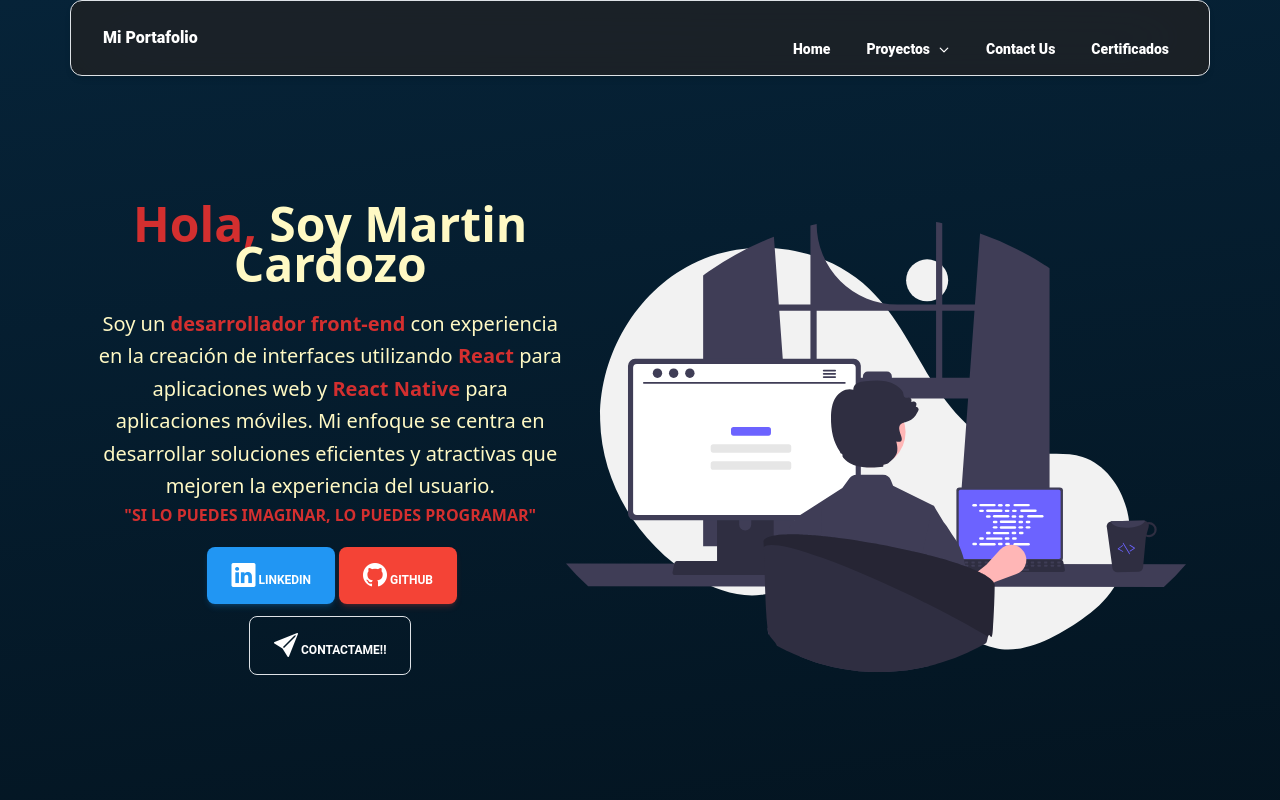
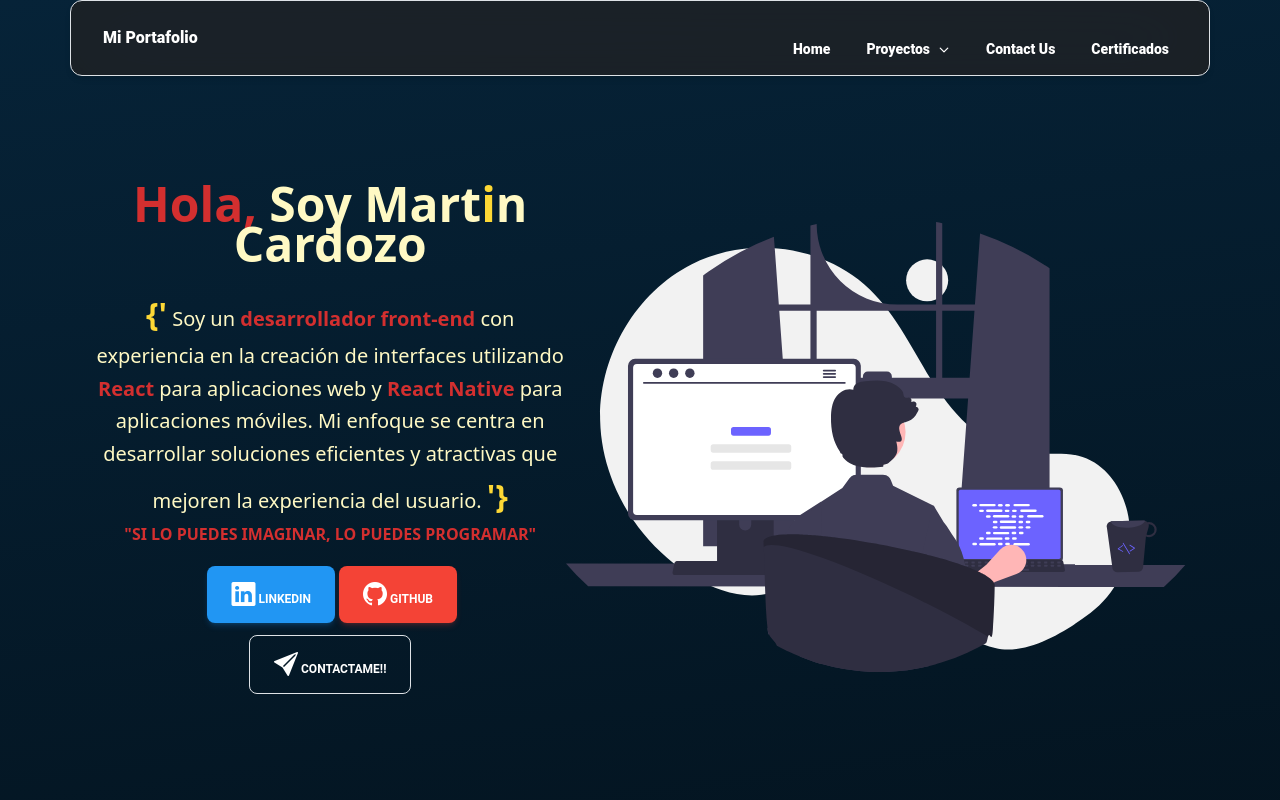
Before and after one commit to CardozoMartin/Portafolio-React, a React (Vite) app: page / in a window 1280 px wide. Shown: the top 800 px of the page. Built offline with nearby package versions, Linux system fonts and the light colour scheme.

Commit message:
se agregan algunas animaciones

```diff
--- a/package.json
+++ b/package.json
@@ -18,6 +18,7 @@
     "@mui/material": "^5.15.9",
     "@radix-ui/react-navigation-menu": "^1.1.4",
     "@radix-ui/react-slot": "^1.0.2",
+    "aos": "^2.3.4",
     "bootstrap": "^5.3.2",
     "bootstrap-icons": "^1.11.3",
     "class-variance-authority": "^0.7.0",
--- a/src/components/home/Banner.jsx
+++ b/src/components/home/Banner.jsx
@@ -2,10 +2,21 @@ import { buttonVariants } from "@/components/ui/button";
 import { Button } from "@material-tailwind/react";
 import { Link } from "react-router-dom";
 import logo from "./logo2.svg"
-
+import AOS from "aos";
+import "aos/dist/aos.css";
+import { useEffect } from "react";
 
 
 export const Banner = () => {
+
+
+    useEffect(() => {
+      AOS.init({
+        duration: 800, // duración de las animaciones en ms
+        easing: "ease", // función de tiempo para la animación
+        once: true, // si se debe ejecutar la animación solo una vez
+      });
+    }, []);
   return (
     <>
       <section className=" content-around relative bg-[url()]  bg-center bg-no-repeat">
@@ -14,14 +25,17 @@ export const Banner = () => {
         <div className="relative mx-auto max-w-screen-xl px-4 py-32 sm:px-6 lg:flex lg:h-screen lg:items-center lg:px-8">
           <div className="max-w-xl text-center ltr:sm:text-left rtl:sm:text-right">
             <h1 className="text-3xl font-extrabold sm:text-4xl text-yellow-100">
-              <span className="text-red-700">Hola,</span> Soy Martin Cardozo
+              <span className="text-red-700"  data-aos="fade-down" data-aos-delay="10000">Hola,</span> Soy Mart<span className="animate-bounce text-yellow-600">i</span>n Cardozo
 
             </h1>
 
-            <p className="mt-4 max-w-lg sm:text-xl/relaxed text-yellow-100">
-            Soy un <span className=" font-extrabold text-red-700">desarrollador front-end</span> con experiencia en la creación de interfaces utilizando <span className=" font-extrabold text-red-700">React</span> para aplicaciones web y <span className=" font-extrabold text-red-700">React Native</span> para aplicaciones móviles. Mi enfoque se centra en desarrollar soluciones eficientes y atractivas que mejoren la experiencia del usuario.
+            <p className="mt-4 max-w-lg sm:text-xl/relaxed text-yellow-100" >
+           <span className="fs-2 font-extrabold text-yellow-600" data-aos="fade-up"data-aos-delay="100" >{"{'"}</span > <span data-aos="fade-zoom-in"
+     data-aos-easing="ease-in-back"
+     data-aos-delay="300"
+     data-aos-offset="0"> Soy un <span className=" font-extrabold text-red-700">desarrollador front-end</span> con experiencia en la creación de interfaces utilizando <span className=" font-extrabold text-red-700">React</span> para aplicaciones web y <span className=" font-extrabold text-red-700">React Native</span> para aplicaciones móviles. Mi enfoque se centra en desarrollar soluciones eficientes y atractivas que mejoren la experiencia del usuario.</span> <span className="fs-2 font-extrabold text-yellow-600" data-aos="fade-up"data-aos-delay="100">{"'}"}</span>
             </p>
-            <strong className="block font-extrabold text-red-700">
+            <strong className="block font-extrabold text-red-700" data-aos="zoom-out" data-aos-delay="1000">
                 {" "}
                 "SI LO PUEDES IMAGINAR, LO PUEDES PROGRAMAR"{" "}
               </strong>
@@ -31,27 +45,29 @@ export const Banner = () => {
                   to="https://www.linkedin.com/in/martin-cardozo-14b597238/"
                   blank
                 >
-                  <Button color="blue" className="m-1">
+                  <Button color="blue" className="m-1" data-aos="fade-down-right">
                     <i className="bi bi-linkedin fs-4"></i> LinKedin
                   </Button>
                 </Link>
                 <Link to="https://github.com/CardozoMartin">
-                  <Button color="red">
+                  <Button color="red" data-aos="fade-down-left">
                     <i className="bi bi-github fs-4"></i> Github
                   </Button>
                 </Link>
               </div>
-              <div className="mt-2">
+              <div className="mt-2" data-aos="fade-up"
+     data-aos-anchor-placement="center-bottom">
                 <Button variant="outlined">
                   <p className="text-white">
                     {" "}
-                    <i className="bi bi-send-fill fs-4"></i> Contactame!!
+                    <i className="bi bi-send-fill fs-4 animate-bounce"></i> Contactame!!
                   </p>
                 </Button>
               </div>
             </div>
           </div>
-          <div className="mt-3">
+          <div className="mt-3" data-aos="fade-up"
+     data-aos-duration="3000">
           <img src={`${logo}`} alt="" />
           </div>
         </div>
--- a/src/index.css
+++ b/src/index.css
@@ -1,14 +1,14 @@
 @tailwind base;
 @tailwind components;
 @tailwind utilities;
-@import url("https://fonts.googleapis.com/css2?family=Nunito:ital,wght@0,200..1000;1,200..1000&display=swap") * {
+
+* {
   padding: 0;
   margin: 0;
   box-sizing: border-box;
 }
 
 body {
-
   background: rgb(0, 0, 0);
   background: linear-gradient(
     352deg,
@@ -17,8 +17,8 @@ body {
     rgba(6, 35, 56, 1) 100%
   );
 }
-main{
-    padding-top: 15px;
+main {
+  padding-top: 15px;
 }
 h1 {
   font-size: 3rem !important;
```
Also changed, not shown: 1 other file (tests, documents, lock files or other folders).
